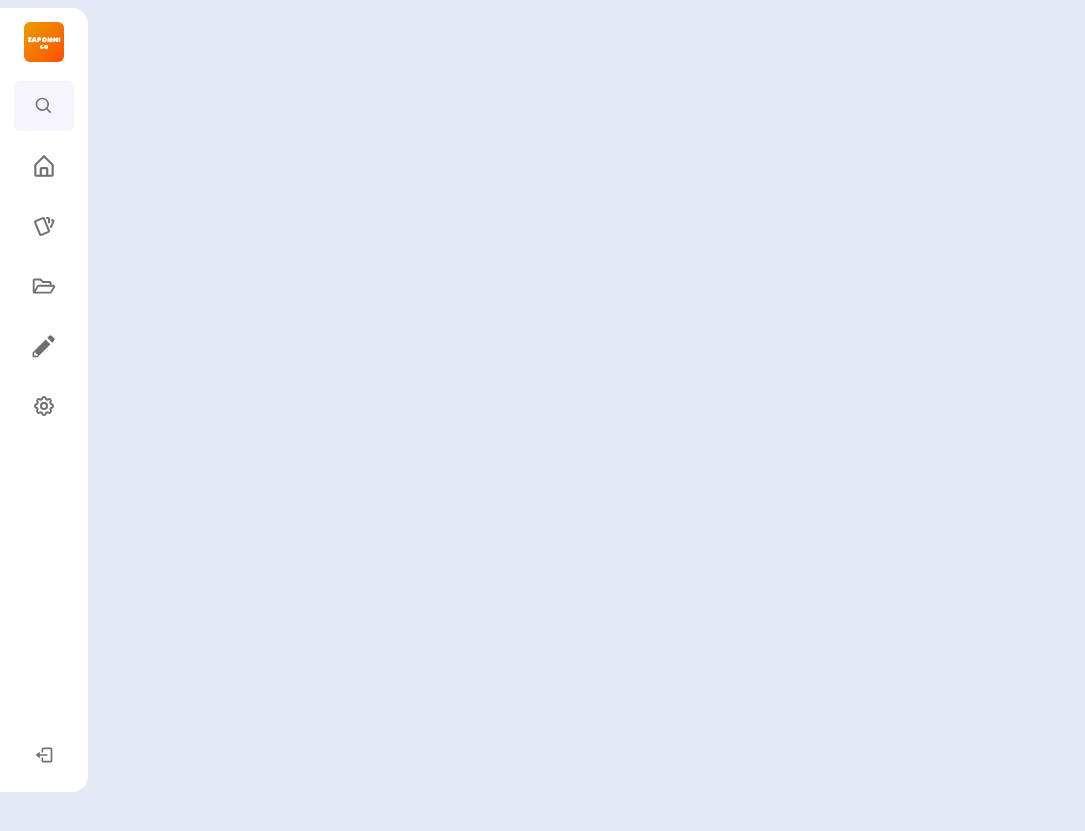
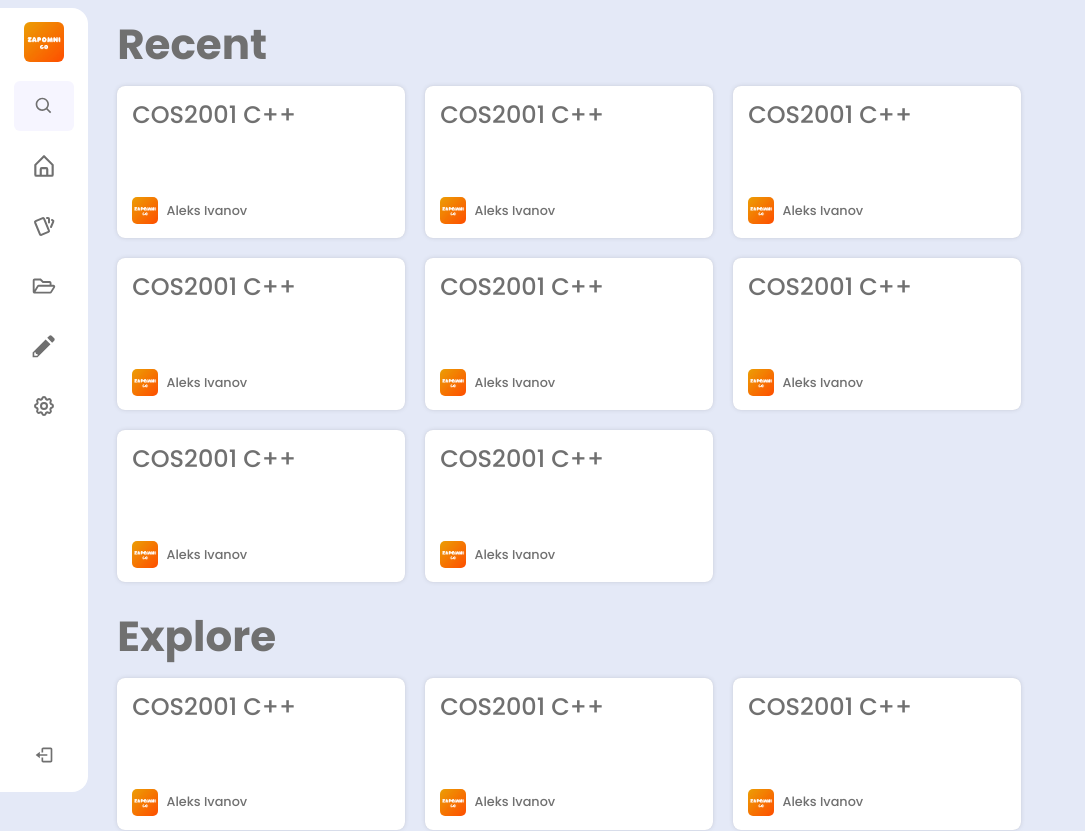
Before and after one commit to ZapomniGo/zapomnigo-client, a React (Vite) app: page / in a window 1280 px wide. Shown: the top 831 px of the page, without its empty margins (0-1085 px from the left). Before the commit the page ends 800 px from the top, so only its background shows below. Built offline with nearby package versions, Linux system fonts and the light colour scheme.

Commit message:
removed main page component

```diff
--- a/src/app-components/MainPage/Dashboard/Dashboard.tsx
+++ b/src/app-components/Dashboard/Dashboard.tsx
@@ -1,6 +1,6 @@
 import React, { useState, useEffect } from "react";
 import SetCard from "./SetCard";
-import { useAppSelector } from "../../../app-context/store";
+import { useAppSelector } from "../../app-context/store";
 
 interface SetCardData {
   id: string;
@@ -12,13 +12,14 @@ interface SetCardData {
 }
 
 // Mock data for testing purposes
+// To do:create 5 pictures and randomly assign them to newly created users
 const mockSetCards: SetCardData[] = [
   {
     id: "card1",
     title: "COS2001 C++",
     description: "Description of this set of cards and it informs us about fds course",
     institution: "AUBG",
-    image: "src/app-components/MainPage/Navigation/logo.png",
+    image: "src/app-components/Navigation/logo.png",
     creator_name: "Aleks Ivanov"
   },
   {
@@ -26,7 +27,7 @@ const mockSetCards: SetCardData[] = [
     title: "COS2001 C++",
     description: "Description of this set of cards and it informs us about fds course",
     institution: "AUBG",
-    image: "src/app-components/MainPage/Navigation/logo.png",
+    image: "src/app-components/Navigation/logo.png",
     creator_name: "Aleks Ivanov"
   },
   {
@@ -34,7 +35,7 @@ const mockSetCards: SetCardData[] = [
     title: "COS2001 C++",
     description: "Description of this set of cards and it informs us about fds course",
     institution: "AUBG",
-    image: "src/app-components/MainPage/Navigation/logo.png",
+    image: "src/app-components/Navigation/logo.png",
     creator_name: "Aleks Ivanov"
   },
   {
@@ -42,7 +43,7 @@ const mockSetCards: SetCardData[] = [
     title: "COS2001 C++",
     description: "Description of this set of cards and it informs us about fds course",
     institution: "AUBG",
-    image: "src/app-components/MainPage/Navigation/logo.png",
+    image: "src/app-components/Navigation/logo.png",
     creator_name: "Aleks Ivanov"
   },
   {
@@ -50,7 +51,7 @@ const mockSetCards: SetCardData[] = [
     title: "COS2001 C++",
     description: "Description of this set of cards and it informs us about fds course",
     institution: "AUBG",
-    image: "src/app-components/MainPage/Navigation/logo.png",
+    image: "src/app-components/Navigation/logo.png",
     creator_name: "Aleks Ivanov"
   },
   {
@@ -58,7 +59,7 @@ const mockSetCards: SetCardData[] = [
     title: "COS2001 C++",
     description: "Description of this set of cards and it informs us about fds course",
     institution: "AUBG",
-    image: "src/app-components/MainPage/Navigation/logo.png",
+    image: "src/app-components/Navigation/logo.png",
     creator_name: "Aleks Ivanov"
   },
   {
@@ -66,7 +67,7 @@ const mockSetCards: SetCardData[] = [
     title: "COS2001 C++",
     description: "Description of this set of cards and it informs us about fds course",
     institution: "AUBG",
-    image: "src/app-components/MainPage/Navigation/logo.png",
+    image: "src/app-components/Navigation/logo.png",
     creator_name: "Aleks Ivanov"
   },
   {
@@ -74,7 +75,7 @@ const mockSetCards: SetCardData[] = [
     title: "COS2001 C++",
     description: "Description of this set of cards and it informs us about fds course",
     institution: "AUBG",
-    image: "src/app-components/MainPage/Navigation/logo.png",
+    image: "src/app-components/Navigation/logo.png",
     creator_name: "Aleks Ivanov"
   },
 ];
--- a/src/app-components/MainPage/Dashboard/SetCard.tsx
+++ b/src/app-components/Dashboard/SetCard.tsx
@@ -1,5 +1,4 @@
 import React from "react";
-import { SlOptionsVertical } from "react-icons/sl";
 
 interface SetCardProps {
   id: string;
--- a/src/app-components/MainPage/_main-page.scss
+++ /dev/null
@@ -1,10 +0,0 @@
-.main-page{
-    display: flex;
-    overflow: hidden;
-    min-height: 100vh;
-    min-width: 100vw;
-  }
-
-body .main-page.open {
-  background: linear-gradient(rgba(0, 0, 0, 0.2), rgba(0, 0, 0, 0.2)), /* your background color or image here */;
-}
--- a/src/app-components/MainPage/Navigation/Navigation.tsx
+++ b/src/app-components/Navigation/Navigation.tsx
@@ -1,8 +1,8 @@
 import { BiHomeAlt, BiSearch, BiLogOut} from "react-icons/bi";
 import { RxHamburgerMenu } from "react-icons/rx";
 import { IoMdClose } from "react-icons/io";
-import { useAppDispatch, useAppSelector } from "../../../app-context/store";
-import { navReducer } from "../../../app-context/navigationSlice";
+import { useAppDispatch, useAppSelector } from "../../app-context/store";
+import { navReducer } from "../../app-context/navigationSlice";
 import { TbCards } from "react-icons/tb";
 import { FaRegFolderOpen } from "react-icons/fa";
 import { GoPencil } from "react-icons/go";
@@ -54,7 +54,7 @@ export const Navigation = (props) => {
 
                         <div className="image-text">
                             <span className="image">
-                                <img src="src/app-components/MainPage/Navigation/logo.png" alt="logo"></img>
+                                <img src="src/app-components/Navigation/logo.png" alt="logo"></img>
                             </span>
 
                             <div className="text header-text">
--- a/src/index.scss
+++ b/src/index.scss
@@ -1,6 +1,5 @@
 @import "./app.scss";
 @import "./app-components/Registration/Registration.scss";
-@import "./app-components/MainPage/Navigation/navigation";
-@import "./app-components/MainPage/Dashboard/dashboard";
+@import "./app-components/Navigation/navigation";
+@import "./app-components/Dashboard/dashboard";
 @import "./app-components/VerifyEmail/verifyEmail.scss";
-@import "./app-components/MainPage/main-page"
```
Also changed, not shown: src/app-components/MainPage/MainPage.tsx (deleted, +0 -20 lines), src/main.tsx (+5 -4 lines), src/app-components/Dashboard/_dashboard.scss (renamed from src/app-components/MainPage/Dashboard/_dashboard.scss), src/app-components/Navigation/_navigation.scss (renamed from src/app-components/MainPage/Navigation/_navigation.scss), src/app-components/Navigation/logo.png (renamed from src/app-components/MainPage/Navigation/logo.png).
